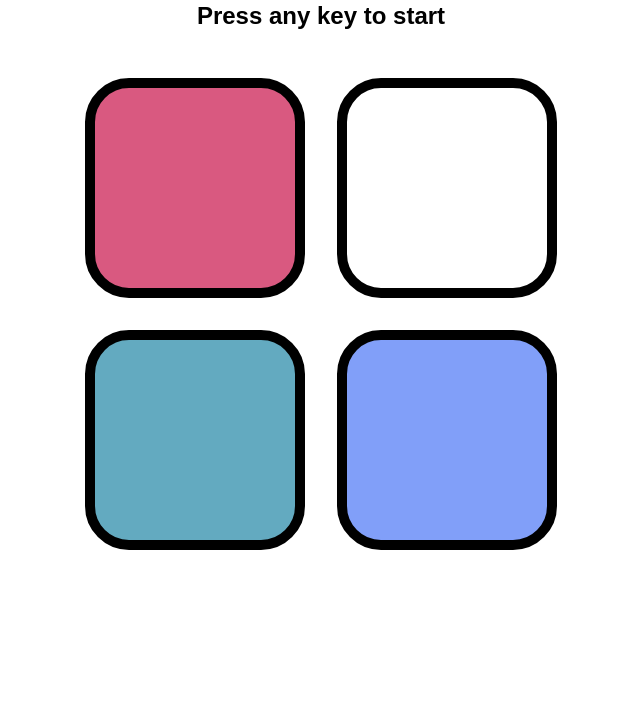
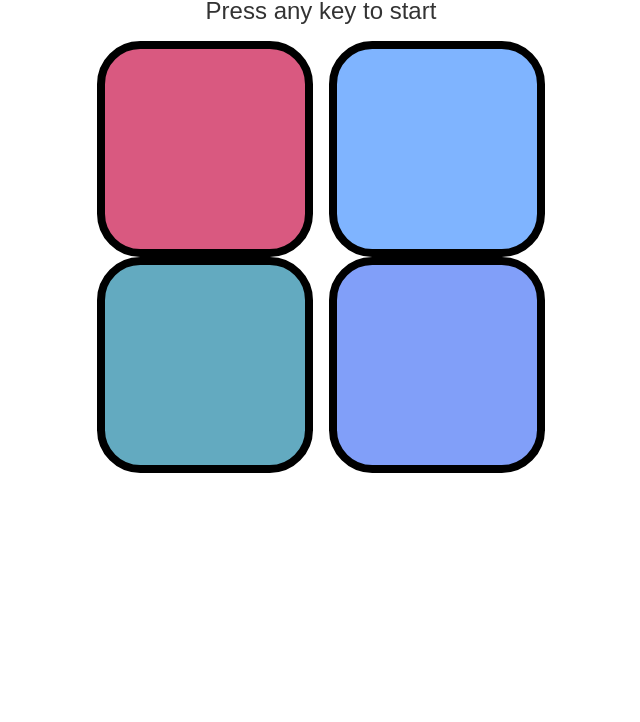
Before and after one commit to AbdulRehmankhan0786/Simon-Says-Game, a plain HTML site: page index.html in a window 1280 px wide. Shown: the part 78-800 px from the top of the page, without its empty margins (319-959 px from the left). Drawn offline with Linux system fonts and the light colour scheme.

Commit message:
Update projectc.css

```diff
--- a/projectc.css
+++ b/projectc.css
@@ -1,50 +1,65 @@
 body {
   text-align: center;
   font-family: Arial, sans-serif;
+  margin: 0;
+  padding: 2rem;
+  background: #fff;
 }
 
-.btn {
-    height: 200px;
-    width: 200px;
-    border-radius: 20%;
-    border: 10px solid black;
-    margin: 1rem;
-    cursor: pointer;
+h1 {
+  margin: .2rem 0;
 }
 
-.btn-container {
+h2 {
+  margin: .2rem 0 1rem 0;
+  font-weight: 400;
+  color: #333;
+}
+
+#btn-container {
   display: flex;
-   flex-direction: column;
+  flex-direction: column;    /* stack rows vertically */
   align-items: center;
   justify-content: center;
-   margin-top: 2rem;
+  gap: 1rem;
+  max-width: 900px;
+  margin: 0 auto;
 }
 
 .row {
   display: flex;
   justify-content: center;
+  gap: 1rem;
+  width: 100%;
 }
 
-.yellow {
-    background-color: #f99b45;
+.btn {
+  width: 200px;
+  height: 200px;
+  border-radius: 20%;
+  border: 8px solid #000;
+  cursor: pointer;
+  display: flex;
+  align-items: center;
+  justify-content: center;
+  user-select: none;
 }
 
-.red {
-    background-color: #d95980;
-}
-
-.green {
-    background-color: #63aac0;
-}
-
-.purple {
-    background-color: #819ff9;
-}
+.red    { background: #d95980; }
+.blue   { background: #7fb4ff; }
+.green  { background: #63aac0; }
+.purple { background: #819ff9; }
 
 .flash {
-    background-color: white !important;
+  background: #fff !important;
 }
 
 .userflash {
-    background-color: green !important;
+  filter: brightness(1.3);
 }
+
+/* responsive */
+@media (max-width: 520px) {
+  .btn { width: 140px; height: 140px; }
+  .row { gap: .5rem; flex-wrap: wrap; }
+}
```
Lines whose indentation alone changed are shown as unchanged.
